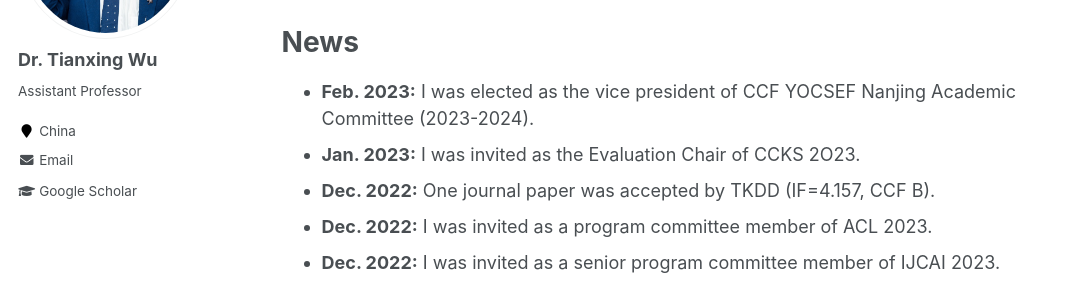
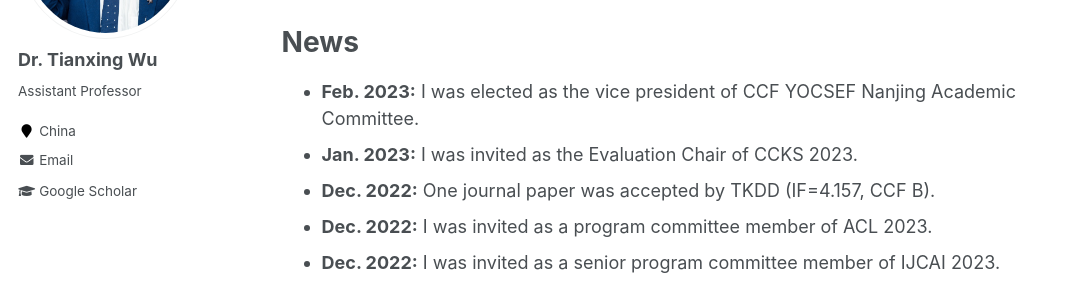
Before and after one commit to tianxing-wu/tianxing-wu.github.io, a Jekyll site: the page built from _pages/about.md, in a window 1280 px wide and 900 px high, scrolled down 353 px. Shown: the part 179-474 px from the top of the window, without its empty margins (0-1082 px from the left). Built offline with Jekyll 4.4.1, drawn with Linux system fonts in a browser that asks for light colours.

Commit message:
Update about.md

```diff
--- a/_pages/about.md
+++ b/_pages/about.md
@@ -19,8 +19,8 @@ In the above research areas, I have published over 40 papers in top-tier confere
 
 News
 ======
-* **Feb. 2023:** I was elected as the vice president of CCF YOCSEF Nanjing Academic Committee (2023-2024).
-* **Jan. 2023:** I was invited as the Evaluation Chair of CCKS 2O23.
+* **Feb. 2023:** I was elected as the vice president of CCF YOCSEF Nanjing Academic Committee.
+* **Jan. 2023:** I was invited as the Evaluation Chair of CCKS 2023.
 * **Dec. 2022:** One journal paper was accepted by TKDD (IF=4.157, CCF B).
 * **Dec. 2022:** I was invited as a program committee member of ACL 2023.
 * **Dec. 2022:** I was invited as a senior program committee member of IJCAI 2023.
```
